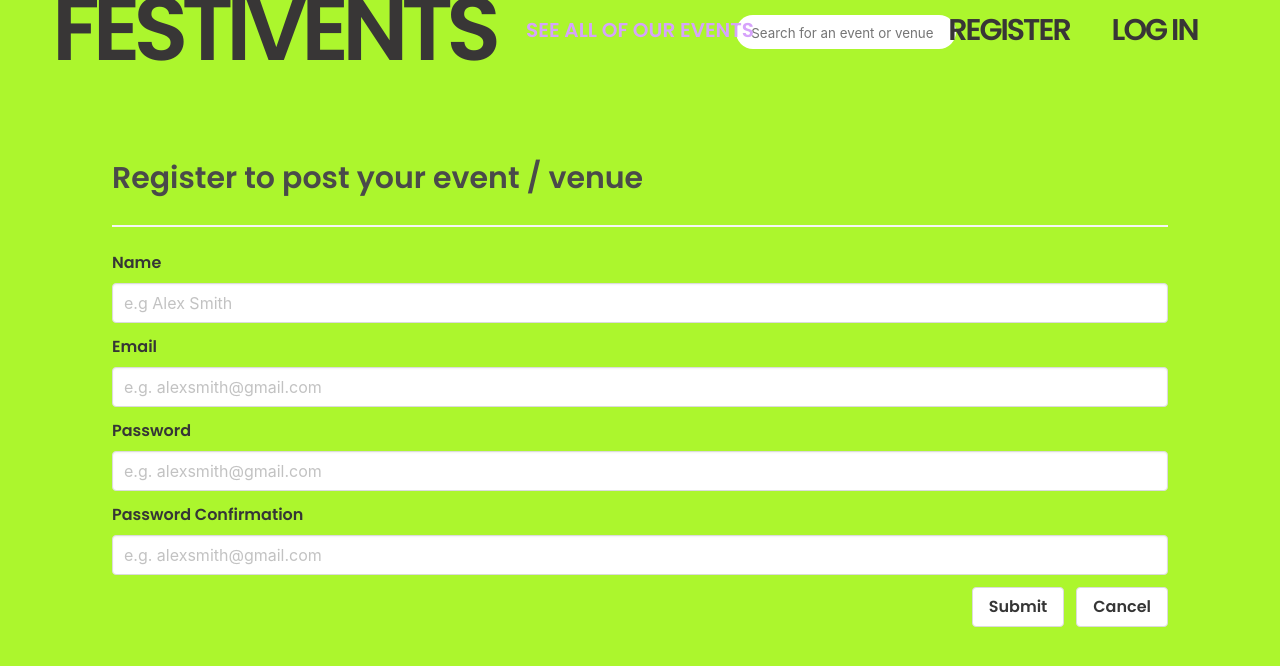
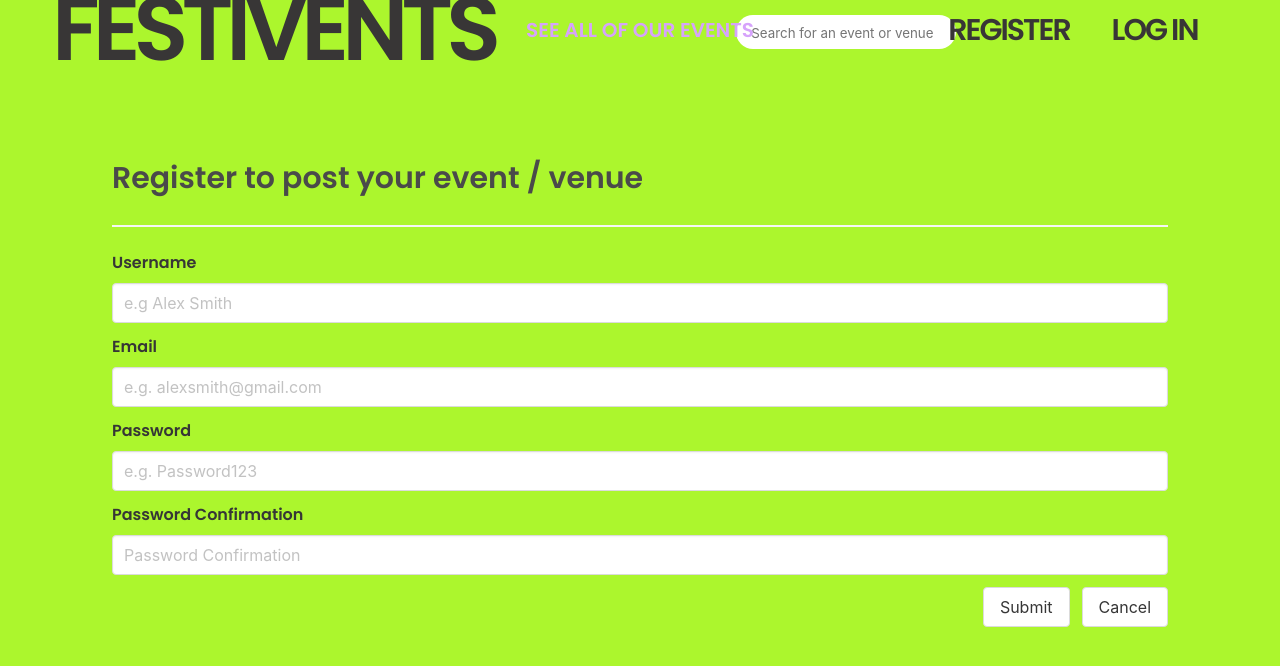
Before and after one commit to JamieJoahill/SEI-59-Project-4, a React (Create React App) app in the folder client/: page /register in a window 1280 px wide. Shown: the top 666 px of the page. Built offline with nearby package versions, Linux system fonts and the light colour scheme.

Commit message:
register user works fixed CORS errors

```diff
--- a/client/package.json
+++ b/client/package.json
@@ -2,6 +2,7 @@
   "name": "client",
   "version": "0.1.0",
   "private": true,
+  "proxy": "http://localhost:8000",
   "dependencies": {
     "axios": "^0.21.4",
     "bulma": "^0.9.3",
--- a/client/src/components/Register.js
+++ b/client/src/components/Register.js
@@ -1,50 +1,131 @@
-import React from 'react'
+/* eslint-disable no-unused-vars */
+import React, { useState } from 'react'
+import axios from 'axios'
+import { useHistory } from 'react-router'
 
 const Register = () => {
+
+  const history = useHistory()
+
+  const [formData, setFormData] = useState({
+    username: '',
+    email: '',
+    password: '',
+    password_confirmation: '',
+  })
+
+  const [errorData, setErrorData] = useState({
+    username: '',
+    email: '',
+    password: '',
+    password_confirmation: '',
+  })
+
+  const handleChange = (event) => {
+    const newFormData = { ...formData, [event.target.name]: event.target.value }
+    setFormData(newFormData)
+  }
+
+  const handleSubmit = async (event) => {
+    event.preventDefault()
+    console.log('Form Data ->', formData)
+    try {
+      await axios.post('http://localhost:8000/auth/register/', formData)
+      history.push('/login')
+    } catch (err) {
+      console.log('Err ->', err)
+      setErrorData(err.response.data.errors)
+    }
+  }
+
+  const handleClick = () => {
+    setFormData({
+      username: '',
+      email: '',
+      password: '',
+      password_confirmation: '',
+    })
+
+    setErrorData({
+      username: '',
+      email: '',
+      password: '',
+      password_confirmation: '',
+    })
+  }
+
   return (
     <div className="section register-container">
 
-      <form action="#" className="section container">
+      <form className="section container" onSubmit={handleSubmit}>
         <h2 className="register-form-headline">Register to post your event / venue</h2>
         <hr />
         <div className="field">
-          <label className="label">Name</label>
+          <label className="label">Username</label>
           <div className="control">
-            <input className="input" type="text" placeholder="e.g Alex Smith" />
+            <input
+              className="input"
+              type="text"
+              placeholder="e.g Alex Smith"
+              name="username"
+              value={formData.username}
+              onChange={handleChange}
+            />
           </div>
         </div>
 
         <div className="field">
           <label className="label">Email</label>
           <div className="control">
-            <input className="input" type="email" placeholder="e.g. alexsmith@gmail.com" />
+            <input
+              className="input"
+              type="email"
+              placeholder="e.g. alexsmith@gmail.com"
+              name="email"
+              value={formData.email}
+              onChange={handleChange}
+            />
           </div>
         </div>
 
         <div className="field">
           <label className="label">Password</label>
           <div className="control">
-            <input className="input" type="email" placeholder="e.g. alexsmith@gmail.com" />
+            <input
+              className="input"
+              type="password"
+              placeholder="e.g. Password123"
+              name="password"
+              value={formData.password}
+              onChange={handleChange}
+            />
           </div>
         </div>
 
         <div className="field">
           <label className="label">Password Confirmation</label>
           <div className="control">
-            <input className="input" type="email" placeholder="e.g. alexsmith@gmail.com" />
+            <input
+              className="input"
+              type="password"
+              placeholder="Password Confirmation"
+              name="password_confirmation"
+              value={formData.password_confirmation}
+              onChange={handleChange}
+            />
           </div>
         </div>
 
         <div className="field is-grouped is-grouped-right">
           <p className="control">
-            <a className="button">
+            <button className="button">
               Submit
-            </a>
+            </button>
           </p>
           <p className="control">
-            <a className="button">
+            <button className="button" onClick={handleClick}>
               Cancel
-            </a>
+            </button>
           </p>
         </div>
 
--- a/client/src/setupProxy.js
+++ b/client/src/setupProxy.js
@@ -3,7 +3,7 @@ const { createProxyMiddleware } = require('http-proxy-middleware')
 module.exports = function (app) {
   app.use(
     createProxyMiddleware('/api',
-      { target: 'http://localhost:8000' } // ! Update this line if your API is accessable on a port other than 8000, eg 4000
+      { target: 'http://localhost:8000', changeOrigin: true } // ! Update this line if your API is accessable on a port other than 8000, eg 4000
     )
   )
 }
--- a/client/src/styles/main.css
+++ b/client/src/styles/main.css
@@ -2,7 +2,7 @@
   margin: 0;
   padding: 0;
   box-sizing: border-box;
-  font-family: 'Poppins', sans-serif;
+  font-family: "Poppins", sans-serif;
 }
 
 /* Colors */
@@ -28,7 +28,7 @@
 }
 
 .purple-highlight-text {
-  color: #D6A3FB;
+  color: #d6a3fb;
   text-transform: uppercase;
   font-size: 20px;
 }
@@ -43,11 +43,11 @@
 .navbar-btn-link {
   /* border: 4px solid rgb(56, 54, 54); */
   color: rgb(56, 54, 54);
-  transition: all .3s ease;
+  transition: all 0.3s ease;
   padding-top: 3px;
   padding-bottom: 3px;
-  padding-left: 6.50px;
-  padding-right: 6.50px;
+  padding-left: 6.5px;
+  padding-right: 6.5px;
   /* border-radius: 4px; */
   text-transform: uppercase;
   font-size: 30px;
@@ -56,7 +56,7 @@
 
 .navbar-btn-link:hover {
   /* border: 4px solid #D6A3FB; */
-  color: #D6A3FB;
+  color: #d6a3fb;
 }
 
 /* Navbar Search Start */
@@ -98,7 +98,11 @@
   top: 0px;
   left: 0px;
   z-index: 2;
-    background-image: linear-gradient(309deg, rgba(214,163,251,0.6965161064425771) 32%, rgba(171,246,45,0.7049194677871149) 86%);
+  background-image: linear-gradient(
+    309deg,
+    rgba(214, 163, 251, 0.6965161064425771) 32%,
+    rgba(171, 246, 45, 0.7049194677871149) 86%
+  );
 }
 
 .hero {
@@ -118,7 +122,7 @@
 }
 
 .hero h3 {
-    color:rgb(56, 54, 54);
+  color: rgb(56, 54, 54);
   font-size: 90px;
   margin-top: -50px;
 }
@@ -143,7 +147,7 @@
 .right-box {
   height: 100%;
   width: 100%;
-  background-color: #FFF;
+  background-color: #fff;
 }
 
 .right-box .container {
@@ -181,10 +185,9 @@
 
 /* 404 Error start */
 
-
 h2.getting-events-error-header {
   font-size: 120px;
-  color: #D6A3FB;
+  color: #d6a3fb;
 }
 /* 404 Error end */
 
```
Also changed, not shown: 2 other files (tests, documents, lock files or other folders). Lines whose indentation alone changed are shown as unchanged.
